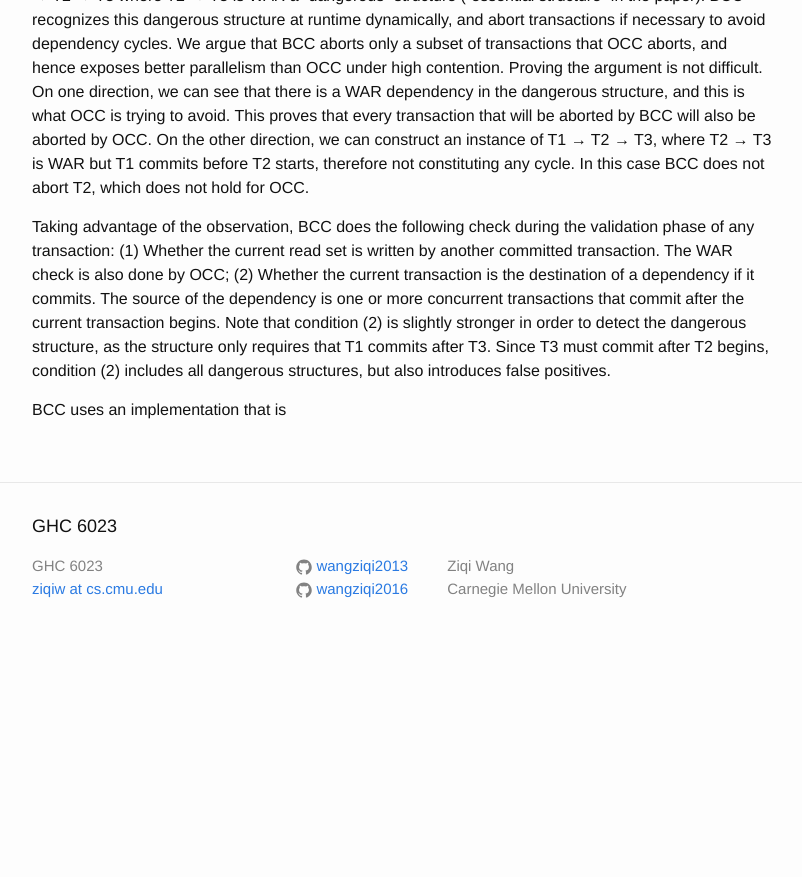
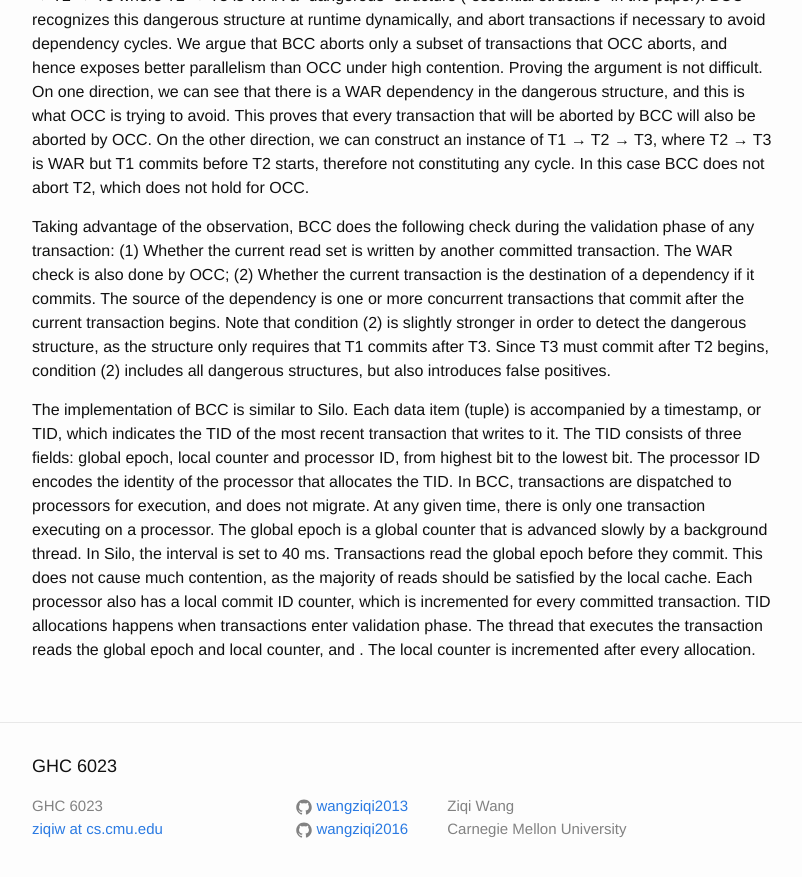
Before and after one commit to wangziqi2013/wangziqi2013.github.io, a Jekyll site: the page built from _posts/2018-06-25-bcc.markdown, in a window 1280 px wide and 900 px high, scrolled down 2083 px. Shown: the top 877 px of the window, without its empty margins (238-1040 px from the left). Built offline with Jekyll 4.4.1, drawn with Linux system fonts in a browser that asks for light colours; before the commit the page ends 2743 px from its top, so only the background shows below that.

Commit message:
Working on TID

```diff
--- a/_posts/2018-06-25-bcc.markdown
+++ b/_posts/2018-06-25-bcc.markdown
@@ -86,4 +86,12 @@ that commit after the current transaction begins. Note that condition (2) is sli
 structure, as the structure only requires that T1 commits after T3. Since T3 must commit after T2 begins, condition (2) includes
 all dangerous structures, but also introduces false positives.
 
-BCC uses an implementation that is
+The implementation of BCC is similar to Silo. Each data item (tuple) is accompanied by a timestamp, or TID, which indicates the
+TID of the most recent transaction that writes to it. The TID consists of three fields: global epoch, local counter and processor ID,
+from highest bit to the lowest bit. The processor ID encodes the identity of the processor that allocates the TID. In BCC, transactions
+are dispatched to processors for execution, and does not migrate. At any given time, there is only one transaction executing on
+a processor. The global epoch is a global counter that is advanced slowly by a background thread. In Silo, the interval is set to
+40 ms. Transactions read the global epoch before they commit. This does not cause much contention, as the majority of reads should
+be satisfied by the local cache. Each processor also has a local commit ID counter, which is incremented for every committed
+transaction. TID allocations happens when transactions enter validation phase. The thread that executes the transaction reads the
+global epoch and local counter, and . The local counter is incremented after every allocation.
```
